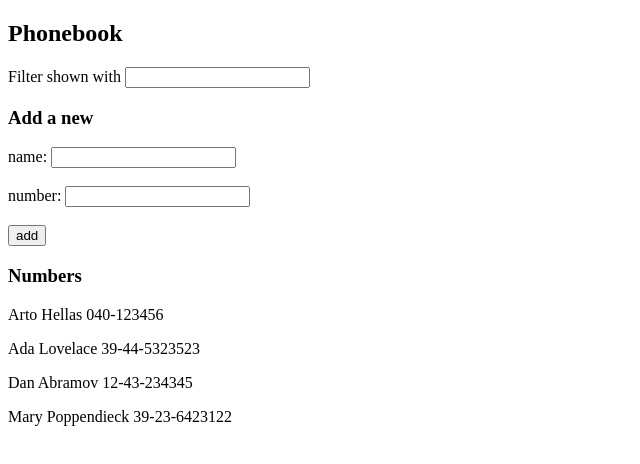
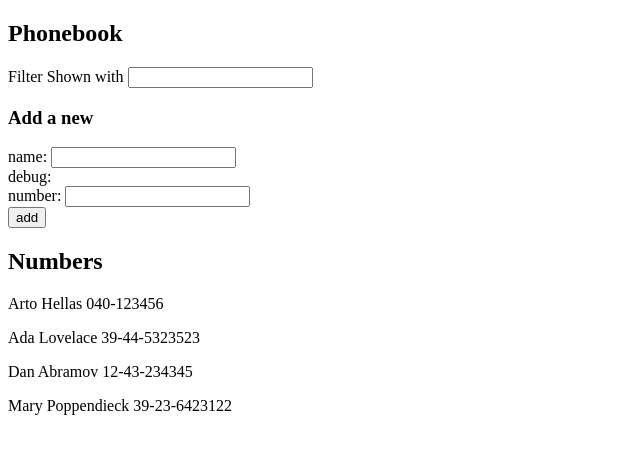
Before and after one commit to codistiano/fullstackopen, a React (Vite) app in the folder Part-2/Phonebook/: page / in a window 1280 px wide. Shown: the top 464 px of the page, without its empty margins (0-640 px from the left). Built offline with nearby package versions, Linux system fonts and the light colour scheme.

Commit message:
Ex 2.6 2-10 Resubmission
Resubmitted it after doing it again to make sure I can do them again

```diff
--- a/Part-2/Phonebook/package.json
+++ b/Part-2/Phonebook/package.json
@@ -7,9 +7,12 @@
     "dev": "vite",
     "build": "vite build",
     "lint": "eslint .",
-    "preview": "vite preview"
+    "preview": "vite preview",
+    "server": "json-server -p3001 --watch db.json"
   },
   "dependencies": {
+    "axios": "^1.7.7",
+    "json-server": "^1.0.0-beta.3",
     "react": "^18.3.1",
     "react-dom": "^18.3.1"
   },
--- a/Part-2/Phonebook/src/App.jsx
+++ b/Part-2/Phonebook/src/App.jsx
@@ -1,6 +1,6 @@
 import { useState } from "react";
 import Filter from "./components/Filter";
-import PersonForm from "./components/Form";
+import PersonForm from "./components/PersonForm";
 import Persons from "./components/Persons";
 
 const App = () => {
@@ -14,55 +14,49 @@ const App = () => {
   const [newName, setNewName] = useState("");
   const [newNum, setNewNum] = useState("");
   const [search, setSearch] = useState("");
-  const [results, setResults] = useState(persons);
-
-  const filterer = (e) => {
-    const searchValue = e.target.value;
-    setSearch(searchValue);
-
-    const filtered = persons.filter((person) =>
-      person.name.toLowerCase().includes(searchValue.toLowerCase())
-    );
-
-    setResults(filtered);
-  };
+  const [result, setResult] = useState(persons);
 
   const handleSubmit = (e) => {
     e.preventDefault();
 
-    const checkName = persons.some((person) => person.name === newName);
+    const nameExists = persons.some((person) => person.name === newName);
 
-    if (checkName) {
+    if (nameExists) {
       alert(`${newName} is already added to phonebook`);
       return;
     }
 
-    const newObj = persons.concat({
+    const newPerson = persons.concat({
       name: newName,
       number: newNum,
       id: persons.length + 1,
     });
-    setPersons(newObj);
-    setResults(newObj);
+
+    setPersons(newPerson);
+    setResult(newPerson);
     setNewName("");
     setNewNum("");
+  };
+
+  const filtering = (e) => {
+    const searchedKey = e.target.value;
+    setSearch(searchedKey);
+
+      const filtered = persons.filter((person) => {
+        return person.name.toLowerCase().includes(searchedKey.toLowerCase());
+      });
+
+      setResult(filtered);
   };
 
   return (
     <div>
       <h2>Phonebook</h2>
-      <Filter onChange={filterer} value={search} />
+      <Filter filtering={filtering} search={search}  />
       <h3>Add a new</h3>
-      <PersonForm
-        setNewName={setNewName}
-        setNewNum={setNewNum}
-        newName={newName}
-        newNum={newNum}
-        handleSubmit={handleSubmit}
-      />
-
-      <h3>Numbers</h3>
-      <Persons results={results} />
+      <PersonForm handleSubmit={handleSubmit} newName={newName} newNum={newNum} setNewName={setNewName} setNewNum={setNewNum}  />
+      <h2>Numbers</h2>
+      <Persons result={result}  />
     </div>
   );
 };
--- a/Part-2/Phonebook/src/components/Filter.jsx
+++ b/Part-2/Phonebook/src/components/Filter.jsx
@@ -1,9 +1,11 @@
-const Filter = ({onChange, value}) => {
-    return (
-        <p>
-        Filter shown with <input onChange={onChange} value={value} />
+const Filter = ({filtering, search}) => {
+  return (
+    <div>
+      <p>
+        Filter Shown with <input onChange={filtering} value={search} />
       </p>
-    )
-}
+    </div>
+  );
+};
 
 export default Filter
--- a/Part-2/Phonebook/src/components/Form.jsx
+++ /dev/null
@@ -1,23 +0,0 @@
-const PersonForm = ({setNewName, setNewNum, newName, newNum, handleSubmit}) => {
-    return (
-        <form>
-        <div>
-          name:{" "}
-          <input onChange={(e) => setNewName(e.target.value)} value={newName} />
-        </div>
-        <br />
-        <div>
-          number:{" "}
-          <input onChange={(e) => setNewNum(e.target.value)} value={newNum} />
-        </div>
-        <br />
-        <div>
-          <button onClick={handleSubmit} type="submit">
-            add
-          </button>
-        </div>
-      </form>
-    )
-}
-
-export default PersonForm
--- /dev/null
+++ b/Part-2/Phonebook/src/components/PersonForm.jsx
@@ -0,0 +1,28 @@
+const PersonForm = ({handleSubmit, newName, newNum, setNewName, setNewNum }) => {
+  return (
+    <form onSubmit={handleSubmit}>
+      <div>
+        name:{" "}
+        <input
+          type="text"
+          onChange={(e) => setNewName(e.target.value)}
+          value={newName}
+        />
+        <div>debug: {newName}</div>
+      </div>
+      <div>
+        number:{" "}
+        <input
+          type="text"
+          onChange={(e) => setNewNum(e.target.value)}
+          value={newNum}
+        />
+      </div>
+      <div>
+        <button type="submit">add</button>
+      </div>
+    </form>
+  );
+};
+
+export default PersonForm
--- a/Part-2/Phonebook/src/components/Persons.jsx
+++ b/Part-2/Phonebook/src/components/Persons.jsx
@@ -1,11 +1,13 @@
-const Persons = (props) => {
+const Persons = ({ result }) => {
   return (
     <>
-      {props.results.map((person) => (
-        <p key={person.name}>
-          {person.name} {person.number}
-        </p>
-      ))}
+      {result.map((person) => {
+        return (
+          <p key={person.name}>
+            {person.name} {person.number}
+          </p>
+        );
+      })}
     </>
   );
 };
```
Also changed, not shown: 1 other file (tests, documents, lock files or other folders).
